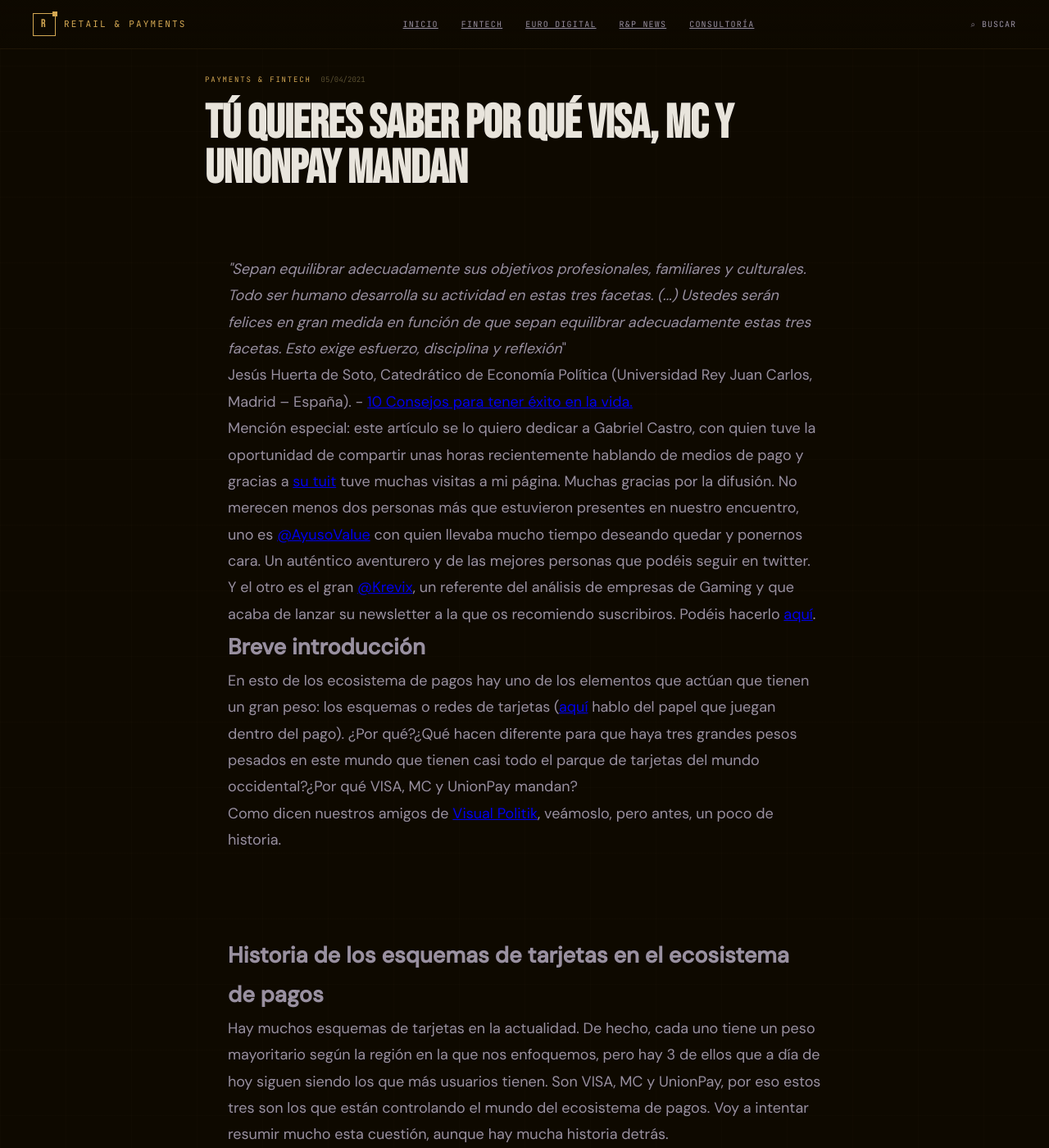
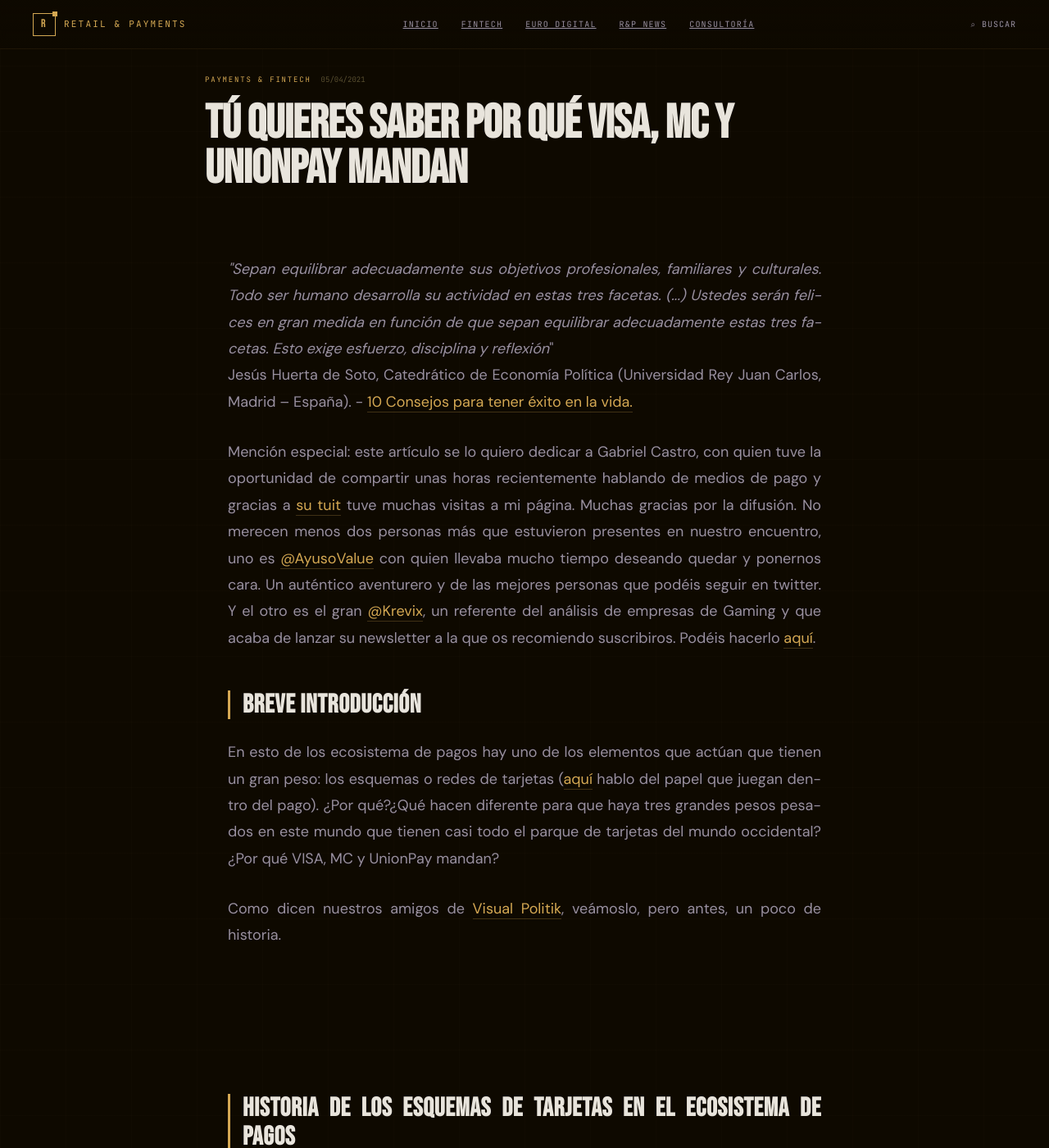
Before and after one commit to marcmonf/retailandpayments, a Jekyll site: the page built from _posts/2021-04-05-por-que-visa-mc-unionpay-mandan.md, in a window 1280 px wide and 1400 px high. Shown: the whole window at 82% size. Built offline with Jekyll 4.4.1, drawn with Linux system fonts in a browser that asks for light colours; grey boxes are pictures that could not be loaded.

Commit message:
Update style.css

```diff
--- a/assets/css/style.css
+++ b/assets/css/style.css
@@ -326,3 +326,75 @@
   .footer{flex-direction:column;gap:36px;}
   .hero-hud-tl,.hero-hud-tr,.hero-hud-br{display:none;}
 }
+/* --- ESTILOS DE CONTENIDO DE ARTÍCULO --- */
+
+/* Contenedor principal del texto */
+.art-body {
+  text-align: justify; /* Justifica el texto como pediste */
+  hyphens: auto;
+}
+
+/* Espaciado entre párrafos */
+.art-body p {
+  margin-bottom: 1.8rem; /* Espacio generoso entre párrafos */
+  color: var(--text-muted);
+  line-height: 1.8;
+}
+
+/* Espaciado y estilo de Títulos dentro del artículo */
+.art-body h1, .art-body h2, .art-body h3, .art-body h4 {
+  color: var(--text);
+  font-family: var(--font-head);
+  text-transform: uppercase;
+  margin-top: 3rem;      /* Espacio respecto al párrafo anterior */
+  margin-bottom: 1.5rem; /* Espacio respecto al texto siguiente */
+  line-height: 1.1;
+  letter-spacing: 0.02em;
+}
+
+.art-body h2 { font-size: 2rem; border-left: 3px solid var(--accent); padding-left: 15px; }
+.art-body h3 { font-size: 1.5rem; color: var(--accent); }
+
+/* Espaciado para Imágenes y Figuras */
+.art-body img,
+.art-body figure {
+  display: block;
+  max-width: 100%;
+  height: auto;
+  margin: 3rem auto; /* Separa la imagen del texto arriba y abajo, y la centra */
+  border: 1px solid var(--border);
+  padding: 5px;
+  background: var(--bg2);
+}
+
+/* Estilo para los vídeos insertados (YouTube) */
+.art-body iframe {
+  width: 100%;
+  aspect-ratio: 16 / 9;
+  margin: 3rem 0;
+  border: 1px solid var(--border);
+}
+
+/* Listas (por si tienes puntos clave) */
+.art-body ul, .art-body ol {
+  margin-bottom: 1.8rem;
+  padding-left: 1.5rem;
+}
+
+.art-body li {
+  margin-bottom: 0.8rem;
+  color: var(--text-muted);
+}
+
+/* Enlaces dentro del texto */
+.art-body a {
+  color: var(--accent);
+  text-decoration: none;
+  border-bottom: 1px solid var(--border-accent);
+  transition: all 0.3s;
+}
+
+.art-body a:hover {
+  background: var(--accent-dim);
+  color: var(--text);
+}
```
